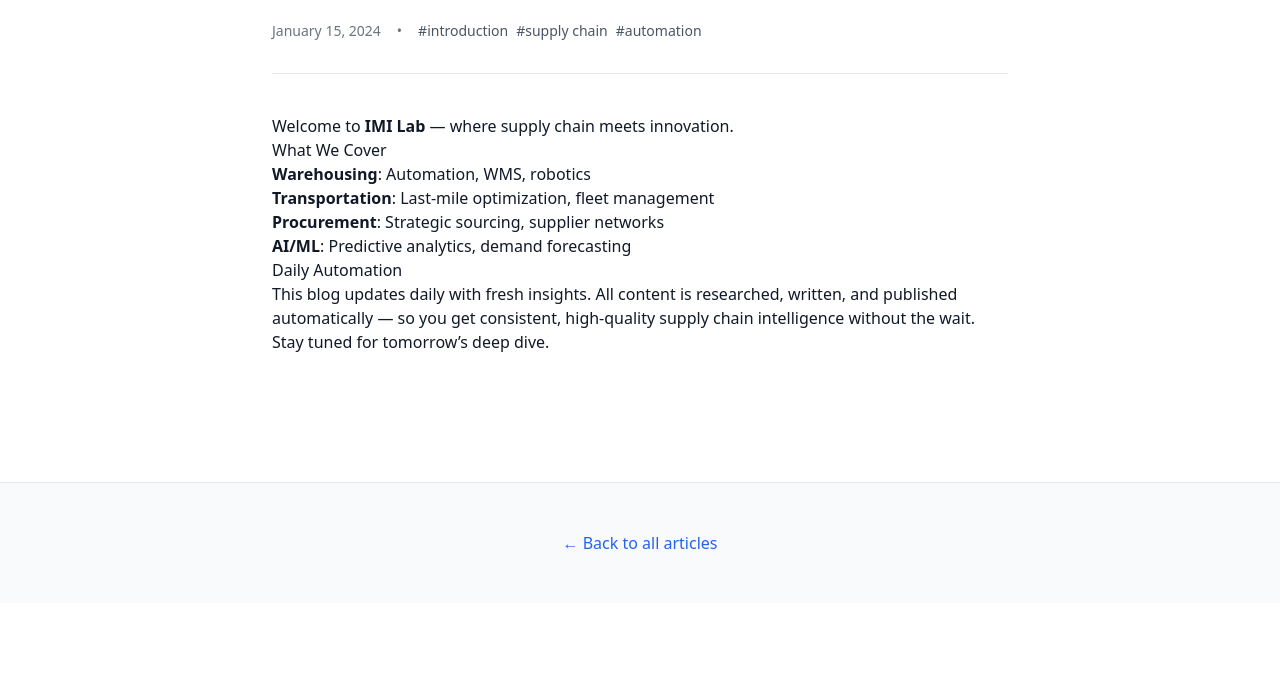
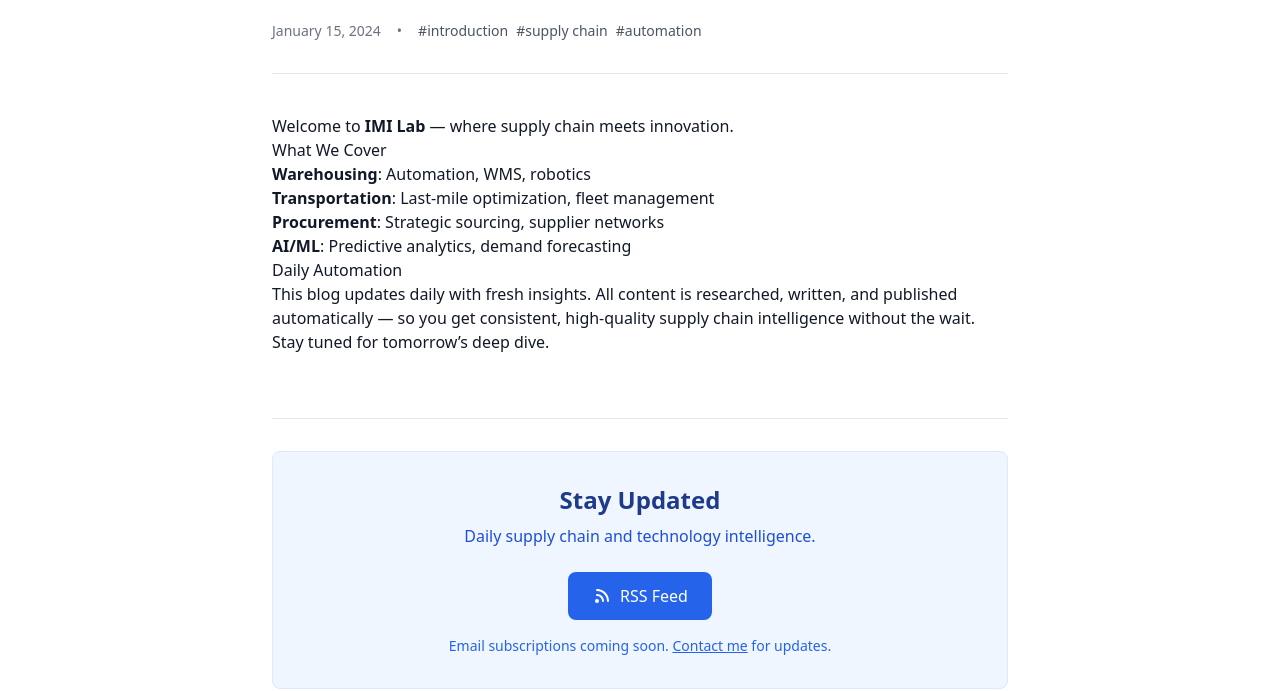
Before and after one commit to venkataramanik/imi-lab, an Astro site: page /blog/hello-world in a window 1280 px wide. Shown: the part 276-967 px from the top of the page. Before the commit the page ends 879 px from the top, so only its background shows below. Built offline with nearby package versions, Linux system fonts and the light colour scheme; Astro itself is replaced by a stand-in of ours.

Commit message:
Update BlogPost.astro

```diff
--- a/src/layouts/BlogPost.astro
+++ b/src/layouts/BlogPost.astro
@@ -49,12 +49,34 @@ const formattedDate = new Date(pubDate).toLocaleDateString('en-US', {
         <slot />
       </div>
     </article>
+
+    <!-- Subscribe Section -->
+    <section class="mt-16 pt-8 border-t">
+      <div class="bg-blue-50 border border-blue-100 rounded-lg p-8 text-center">
+        <h2 class="text-2xl font-bold text-blue-900 mb-2">Stay Updated</h2>
+        <p class="text-blue-700 mb-6">Daily supply chain and technology intelligence.</p>
+
+        <div class="flex flex-col sm:flex-row gap-4 justify-center items-center">
+          <a href="/rss.xml"
+             class="inline-flex items-center gap-2 px-6 py-3 bg-blue-600 text-white font-medium rounded-lg hover:bg-blue-700">
+            <svg xmlns="http://www.w3.org/2000/svg" class="h-5 w-5" viewBox="0 0 20 20" fill="currentColor">
+              <path d="M5 3a1 1 0 000 2c5.523 0 10 4.477 10 10a1 1 0 102 0C17 8.373 11.627 3 5 3z" />
+              <path d="M4 9a1 1 0 011-1 7 7 0 017 7 1 1 0 11-2 0 5 5 0 00-5-5 1 1 0 01-1-1zM3 15a2 2 0 114 0 2 2 0 01-4 0z" />
+            </svg>
+            RSS Feed
+          </a>
+        </div>
+
+        <p class="text-sm text-blue-600 mt-4">
+          Email subscriptions coming soon. <a href="/about" class="underline hover:text-blue-800">Contact me</a> for updates.
+        </p>
+      </div>
+    </section>
   </main>
 
-  <footer class="bg-slate-50 border-t py-12 mt-20">
-    <div class="max-w-3xl mx-auto px-4 text-center">
-      <a href="/" class="text-blue-600 font-medium hover:text-blue-800">← Back to all articles</a>
-    </div>
+  <footer class="bg-slate-900 text-slate-400 py-12 text-center">
+    <p>&copy; {new Date().getFullYear()} IMI Lab</p>
+    <p class="text-sm mt-1">To seek is to know</p>
   </footer>
 </body>
 </html>
```
